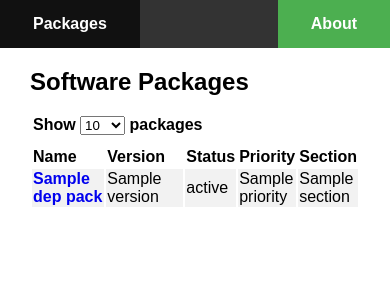
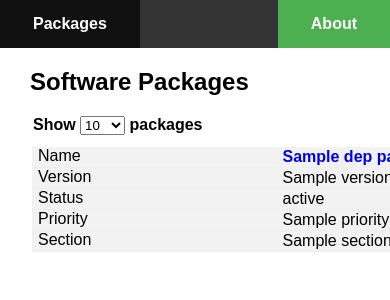
Before and after one commit to pombredanne/software_package_explorer, a Flask app: template templates/index.html in a window 390 px wide; the page is wider, and only the part inside the window is pictured. Shown: the top 300 px of that part. Run offline with Flask 2, Linux system fonts and the light colour scheme; the template is opened without the code that fills it: most values are stand-ins (such as "Sample title", 1, 10 or a date in 2020).

Commit message:
testing displaying table on mobile

```diff
--- a/static/css/index.css
+++ b/static/css/index.css
@@ -6,3 +6,59 @@ td:nth-child(2){ width: 500px; }
 label{ font-weight: bold; padding-left: 3px;}
 #packageTable tr {display: none;}
 #showingInfo { padding-top: 10px; padding-left: 2px;}
+
+
+@media
+	only screen
+    and (max-width: 760px), (min-device-width: 768px)
+    and (max-device-width: 1024px)  {
+
+		/* Force table to not be like tables anymore */
+		table, thead, tbody, th, td, tr {
+			display: block;
+		}
+
+		/* Hide table headers (but not display: none;, for accessibility) */
+		thead tr {
+			position: absolute;
+			top: -9999px;
+			left: -9999px;
+		}
+
+    tr {
+      margin: 0 0 1rem 0;
+    }
+
+    tr:nth-child(odd) {
+      background: #ccc;
+    }
+
+		td {
+			/* Behave  like a "row" */
+			border: none;
+			border-bottom: 1px solid #eee;
+			position: relative;
+			padding-left: 50%;
+		}
+
+		td:before {
+			/* Now like a table header */
+			position: absolute;
+			/* Top/left values mimic padding */
+			top: 0;
+			left: 6px;
+			width: 45%;
+			padding-right: 10px;
+			white-space: nowrap;
+		}
+
+		/*
+		Label the data
+    You could also use a data-* attribute and content for this. That way "bloats" the HTML, this way means you need to keep HTML and CSS in sync. Lea Verou has a clever way to handle with text-shadow.
+		*/
+		td:nth-of-type(1):before { content: "Name"; }
+		td:nth-of-type(2):before { content: "Version"; }
+		td:nth-of-type(3):before { content: "Status"; }
+		td:nth-of-type(4):before { content: "Priority"; }
+		td:nth-of-type(5):before { content: "Section"; }
+	}
```
